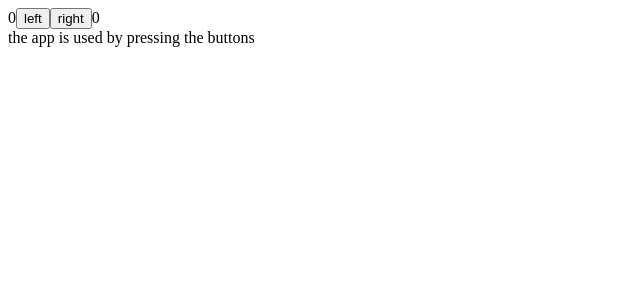
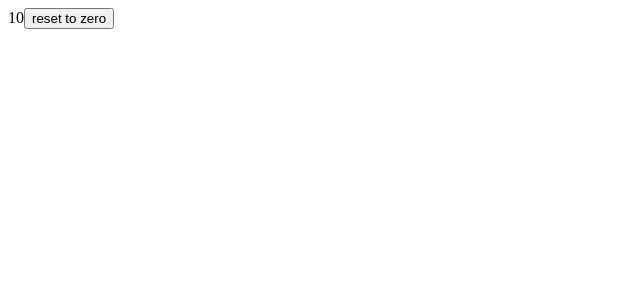
Before and after one commit to webbuyrich/fullstackopen, a React (Create React App) app in the folder part1/begin/: page / in a window 1280 px wide. Shown: the top 300 px of the page, without its empty margins (0-640 px from the left). Built offline with nearby package versions, Linux system fonts and the light colour scheme.

Commit message:
rewrite event handler to set value to zero

```diff
--- a/part1/begin/src/App.js
+++ b/part1/begin/src/App.js
@@ -1,60 +1,17 @@
-/* USING MUTLIPLE STATES */
-import { useState } from "react";
+/*EVENT HANDLING REVISTED */
 
-const History = (props) =>{
-  if(props.allClicks.length === 0){
+import { useState } from 'react'
+
+
+const App = () =>{
+    const [value, setValue] = useState(10)
+
     return(
-      <div>
-        the app is used by pressing the buttons
-      </div>
+        <div>
+            {value}
+            <button onClick={() => setValue(0)}>reset to zero</button>
+        </div>
     )
-  }
-  return(
-    <div>
-      button press history: {props.allClicks.join(' ')}
-    </div>
-  )
 }
 
-const Button = (props) => {
-  console.log(props)
-  const {handleClick, text} = props
-  return(
-    <button onClick={handleClick}>{text}</button>
-  )
-}
-const App = () => {
-
-  const [clicks, setClicks] = useState({
-    left: 0, right: 0
-  })
-
-  /* Create allClicks array to remember every click */
-  const [allClicks, setAll] = useState([])
-
-  /* create new object using ... then set the left and right click property values */
-
-  /* refactored event handlers to use setClicks object updates*/
-  const handleLeftClick = () => {
-    setClicks({ ...clicks, left: clicks.left + 1 })
-    setAll(allClicks.concat('L'))
-  }
-
-  const handleRightClick = () => {
-    setClicks({ ...clicks, right: clicks.right + 1 })
-    setAll(allClicks.concat('R'))
-  }
-
-  return(
-    <div>
-      {clicks.left}
-      <Button handleClick={handleLeftClick} text="left" />
-      <Button handleClick={handleRightClick} text="right"/>
-      {clicks.right}
-      <History allClicks={allClicks}/>
-    </div>
-  )
-
-}
-
-export default App;
+export default App
```
